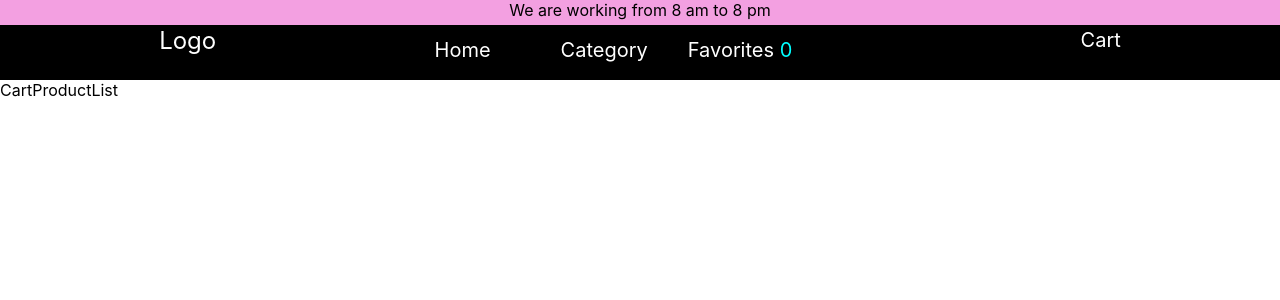
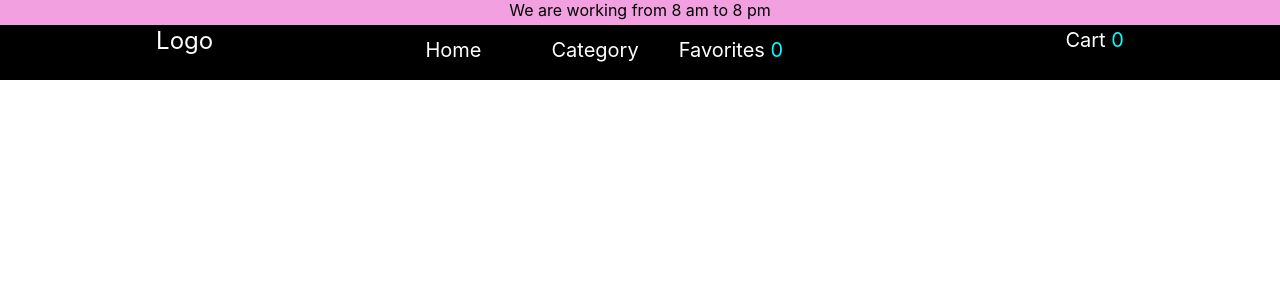
Before and after one commit to KhersonV/my-project-2, a React (Create React App) app: page /cart in a window 1280 px wide. Shown: the top 300 px of the page. Built offline with nearby package versions, Linux system fonts and the light colour scheme.

Commit message:
add purchase to cart

```diff
--- a/package.json
+++ b/package.json
@@ -11,6 +11,7 @@
     "@testing-library/jest-dom": "^5.16.5",
     "@testing-library/react": "^13.4.0",
     "@testing-library/user-event": "^13.5.0",
+    "lodash": "^4.17.21",
     "react": "^18.2.0",
     "react-dom": "^18.2.0",
     "react-redux": "^8.0.5",
--- a/src/components/Cart/CartProductList.js
+++ b/src/components/Cart/CartProductList.js
@@ -1,13 +1,24 @@
-import coursesArray, { getProductsObject } from "../../utils/coursesArray"
+import { useDispatch } from "react-redux";
+import coursesArray, { getProductsObject } from "../../utils/coursesArray";
+import CartProductListItem from "./CartProductListItem";
 
+const CartProductList = ({
+    productsInCart,
+    productsObject = getProductsObject(coursesArray),
 
-const CartProductList = (productsObject = getProductsObject(coursesArray)) => {
+}) => {
+  const dispatch = useDispatch()
+    return (
+        <>
+            {Object.keys(productsInCart).map((productId) => (
+                <CartProductListItem
+                    key={productId}
+                    product={productsObject[parseInt(productId)]}
+                    productCount={productsInCart[parseInt(productId)]}
+                />
+            ))}
+        </>
+    );
+};
 
-console.log(productsObject)
-  return (
-
-    <div>CartProductList</div>
-  )
-}
-
-export default CartProductList
+export default CartProductList;
--- /dev/null
+++ b/src/components/Cart/CartProductListItem.js
@@ -0,0 +1,17 @@
+const CartProductListItem = ({ product }) => {
+    return (
+        <div>
+
+
+            <div>{
+            (!product)
+            ? (<div>{"еще нет товаров"}</div>)
+            : (<div>{product.title}</div>)
+
+            }
+            </div>
+        </div>
+    );
+};
+
+export default CartProductListItem;
--- a/src/components/Header/Header.js
+++ b/src/components/Header/Header.js
@@ -7,12 +7,16 @@ import MenuItem from "./MenuItem";
 const Header = () => {
     const productsLikeState = useSelector((state) => state.productsLikeState);
 
+    const productsInCart = useSelector((state) => state.productsInCart);
+
     const likedArticles = articlesArray.filter(
         ({ id }) => productsLikeState[id],
     );
 
     const favoritesCount = likedArticles.length;
 
+    const purchased = articlesArray.filter(({ id }) => productsInCart[id]);
+    const cartCount = purchased.length;
     return (
         <div className="headerContainer">
             <div className="logo">Logo</div>
@@ -52,7 +56,7 @@ const Header = () => {
             </ul>
 
             <MenuItem className="cart" to="/cart">
-                Cart
+                Cart <span className="favoritesCount">{cartCount}</span>
             </MenuItem>
         </div>
     );
--- a/src/components/redux/cartReducer.js
+++ b/src/components/redux/cartReducer.js
@@ -1,4 +1,5 @@
 import { createSlice } from "@reduxjs/toolkit";
+import { omit } from "lodash";
 
 
 
@@ -9,7 +10,7 @@ export const cartSlice = createSlice({
     initialState,
     reducers: {
         addToCart: (state, action) => ({ ...state, [action.payload]: true }),
-        removeFromCart: (state, action) => ({ ...state, [action.payload]: false }),
+        removeFromCart: (state, action) => omit(state, action.payload),
     },
 });
 
```
Also changed, not shown: src/components/It/It.js (deleted, +0 -67 lines), src/components/Travel/Travel.js (deleted, +0 -63 lines), src/components/Cart/Cart.js (added), 1 other file (tests, documents, lock files or other folders).
